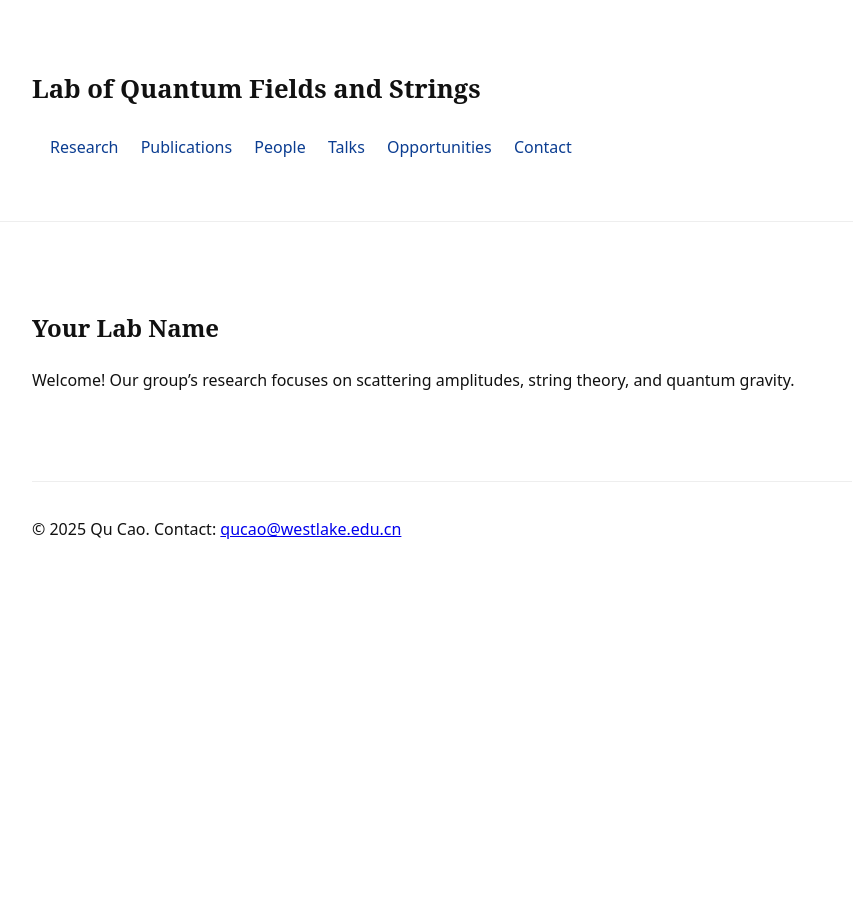
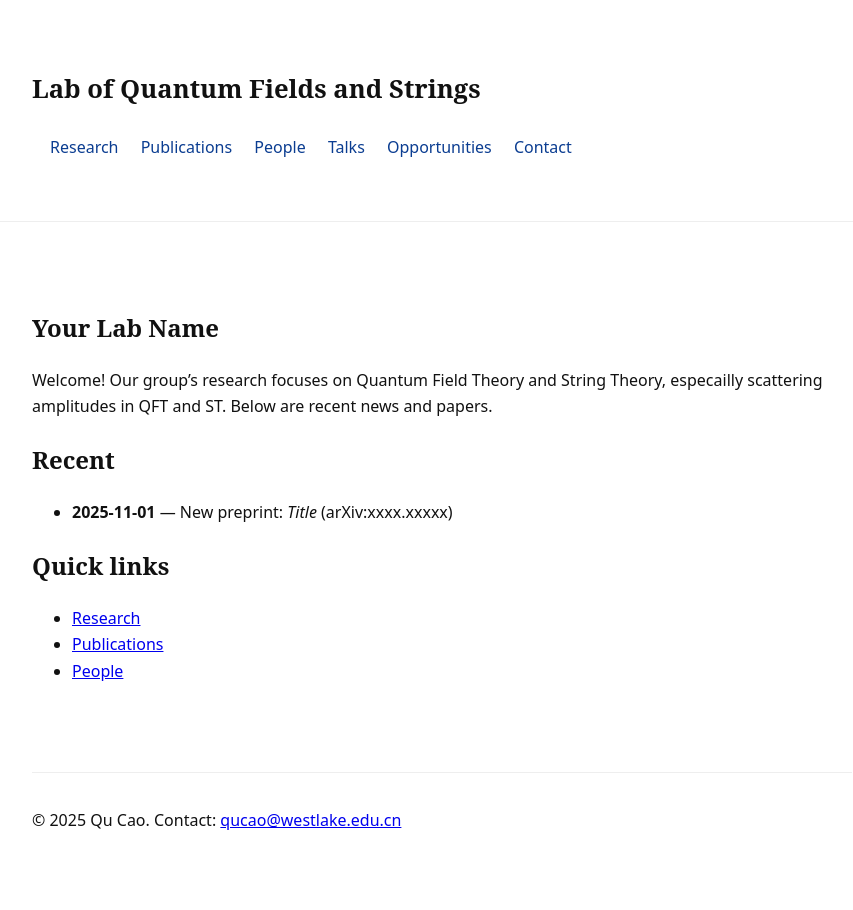
Before and after one commit to QuantumQ1/quantumq1.github.io, a Jekyll site: the page built from index.md, in a window 1280 px wide. Shown: the whole page, without its empty margins (198-1051 px from the left). Built offline with Jekyll 4.4.1, drawn with Linux system fonts in a browser that asks for light colours.

Commit message:
Update index.md

```diff
--- a/index.md
+++ b/index.md
@@ -5,4 +5,15 @@ title: Home
 
 # Your Lab Name
 
-Welcome! Our group's research focuses on scattering amplitudes, string theory, and quantum gravity.
+Welcome! Our group's research focuses on Quantum Field Theory and String Theory, especailly scattering amplitudes in QFT and ST. Below are recent news and papers.
+
+## Recent
+
+- **2025-11-01** — New preprint: *Title* (arXiv:xxxx.xxxxx)
+
+
+## Quick links
+
+- [Research](/research/)
+- [Publications](/publications/)
+- [People](/people/)
```
